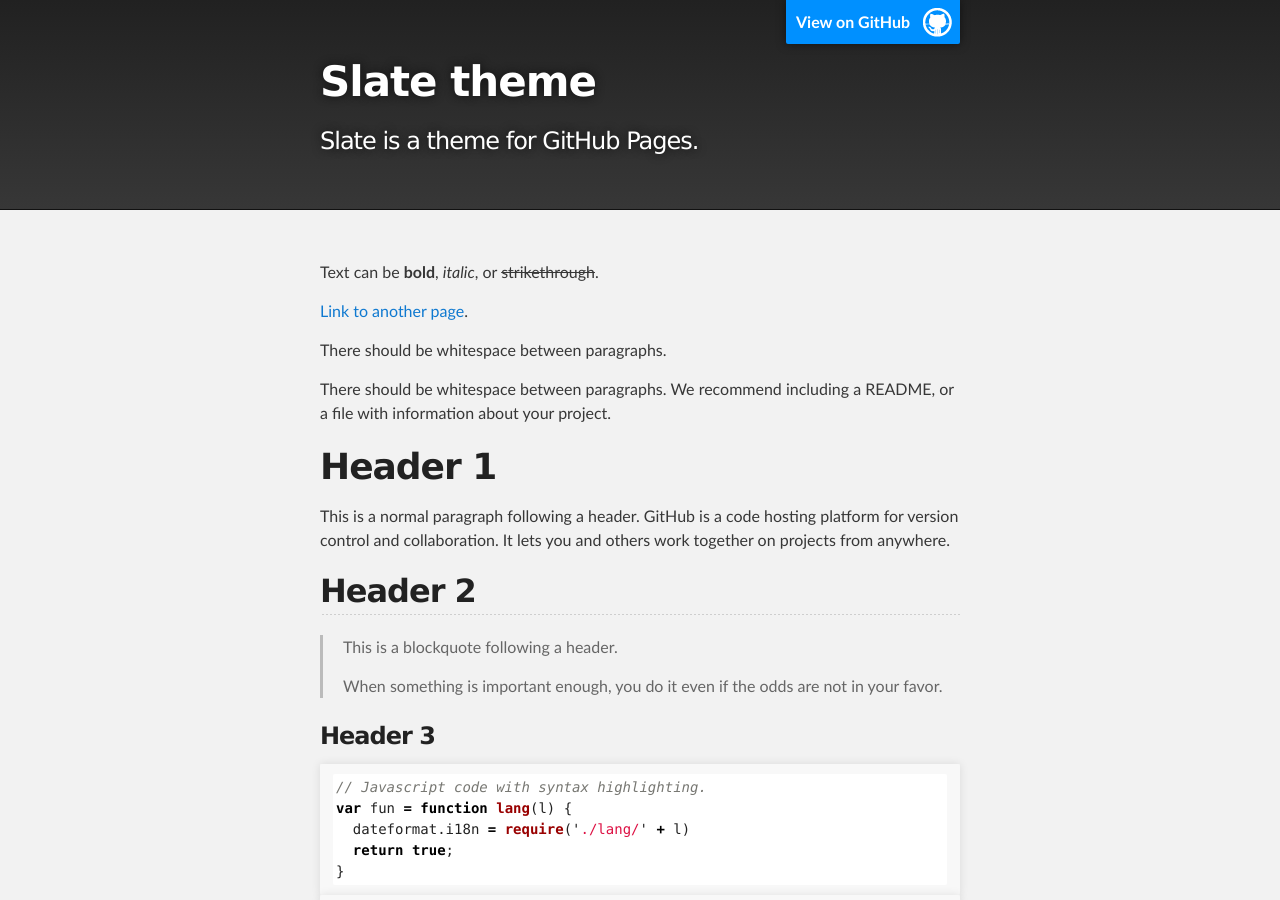
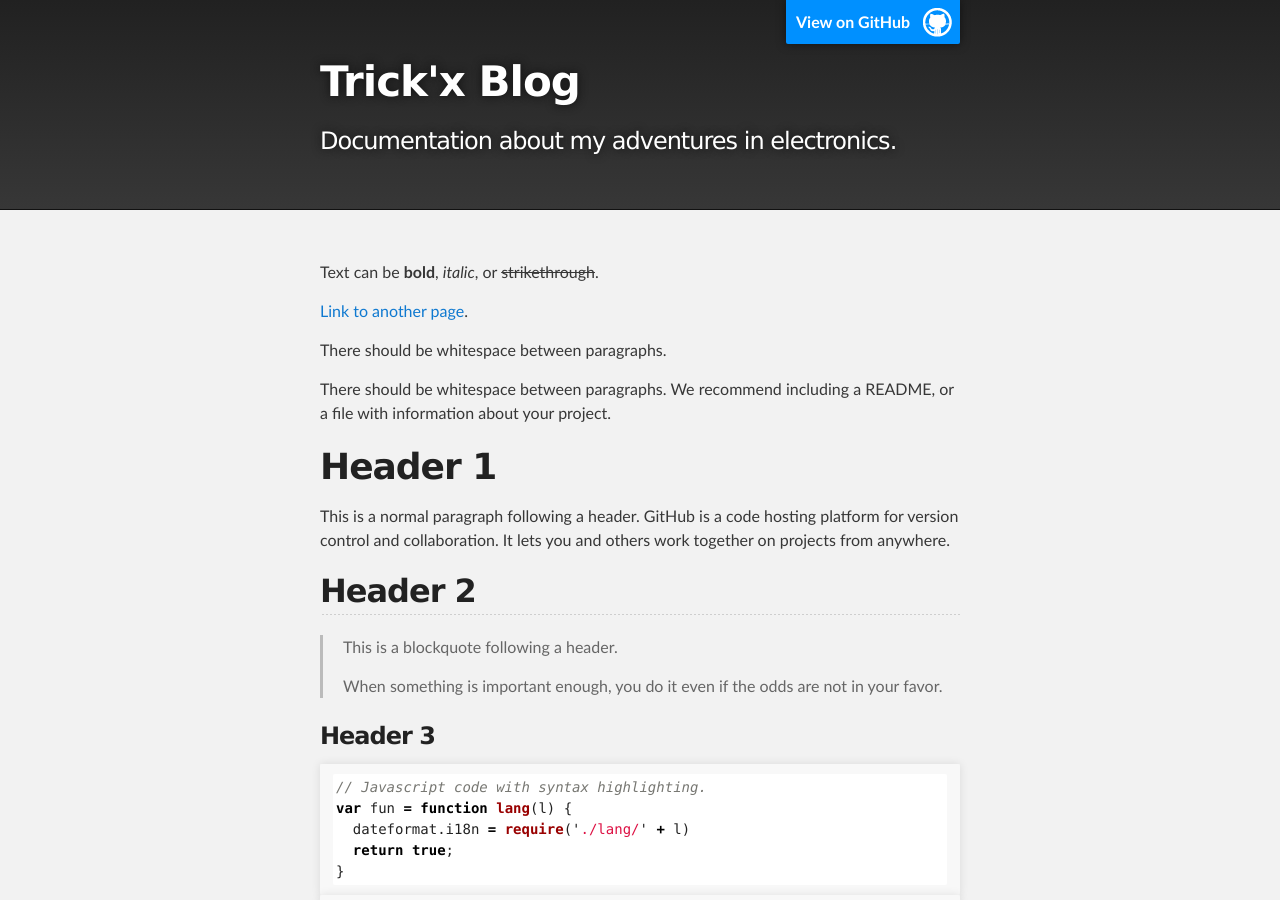
Before and after one commit to Trickx/Trickx.github.io, a Jekyll site: the page built from index.md, in a window 1280 px wide and 900 px high. Built offline with Jekyll 4.4.1, drawn with Linux system fonts in a browser that asks for light colours.

Commit message:
Update _config.yml

```diff
--- a/_config.yml
+++ b/_config.yml
@@ -1,5 +1,5 @@
-title: Slate theme
-description: Slate is a theme for GitHub Pages.
+title: Trick'x Blog
+description: Documentation about my adventures in electronics.
 show_downloads: false
 google_analytics:
 theme: jekyll-theme-slate
```
